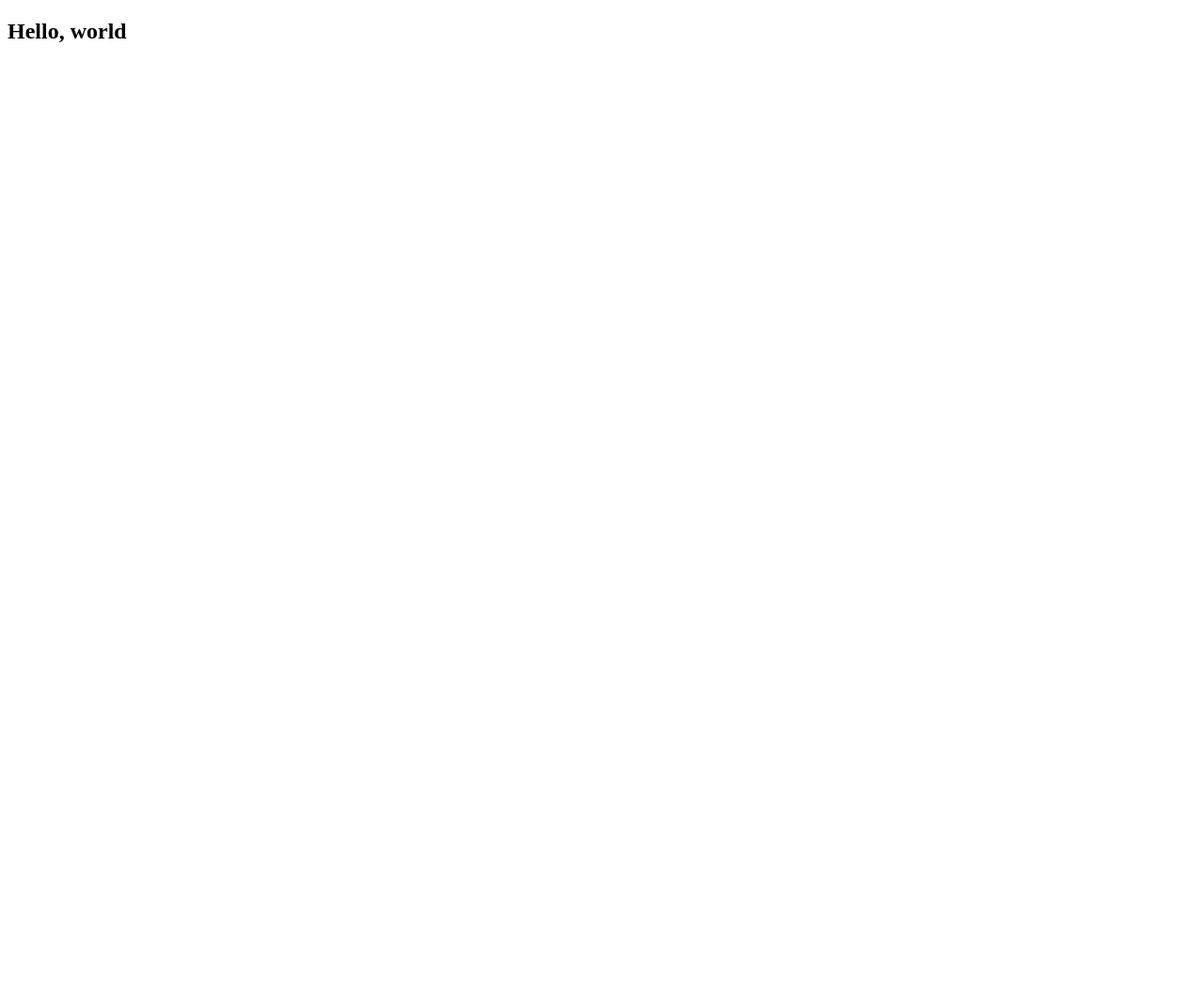
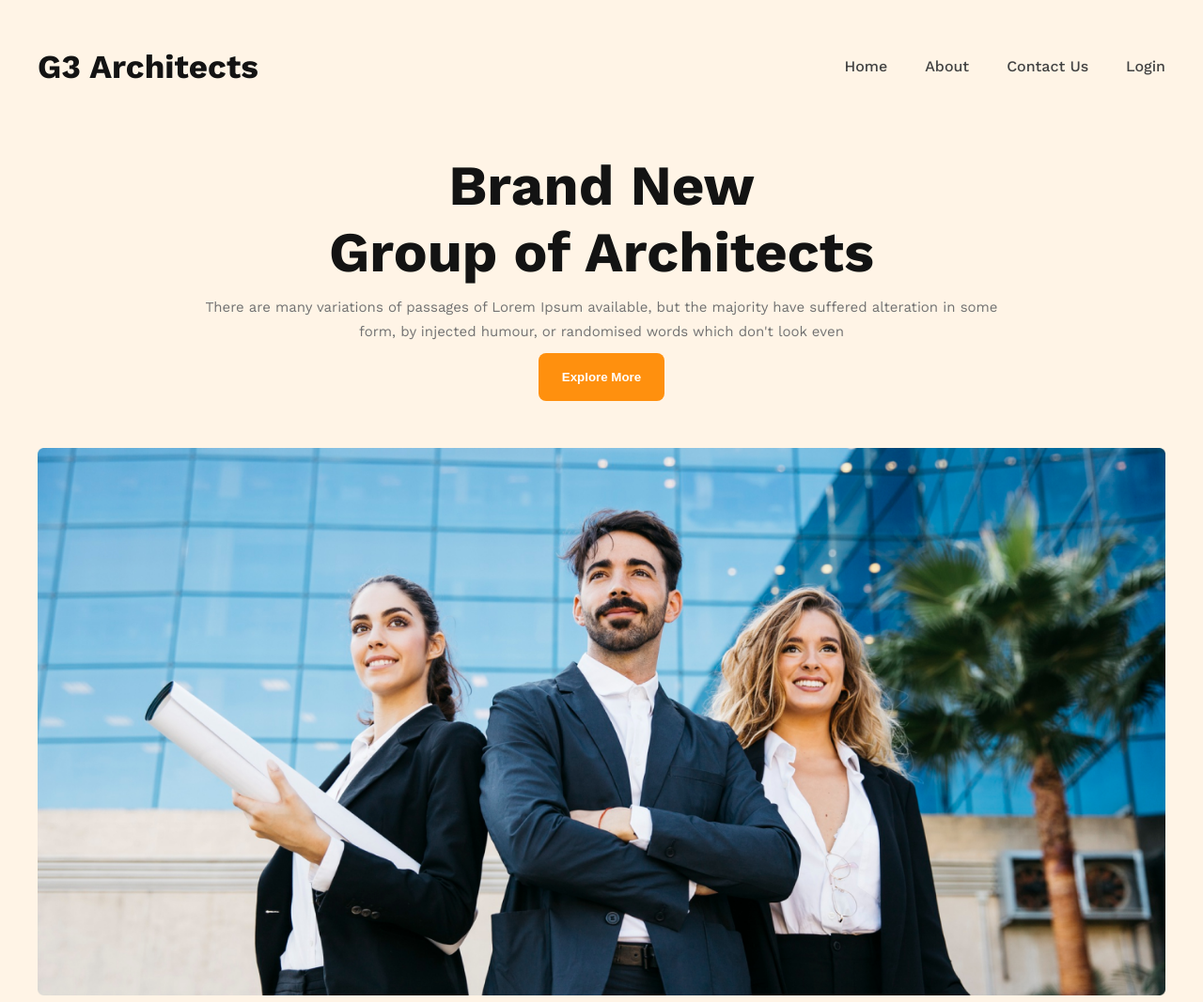
Before and after one commit to nayimHossen/G3-Architects, a plain HTML site: page index.html in a window 1280 px wide. Shown: the whole page at 94% size. Before the commit the page ends 800 px from the top, so only its background shows below. Drawn offline with nearby package versions, Linux system fonts and the light colour scheme.

Commit message:
navbar and banner

```diff
--- a/index.html
+++ b/index.html
@@ -4,9 +4,43 @@
     <meta charset="UTF-8" />
     <meta name="viewport" content="width=device-width, initial-scale=1.0" />
     <title>G3 Architects</title>
+    <!-- font awesome icon -->
+    <script
+      src="https://kit.fontawesome.com/18abb0a46c.js"
+      crossorigin="anonymous"
+    ></script>
+    <!-- font awesome icon -->
     <link rel="stylesheet" href="style.css" />
   </head>
   <body>
-    <h2>Hello, world</h2>
+    <!-- header section start -->
+    <header class="header">
+      <nav class="nav container">
+        <h2 class="logo">G3 Architects</h2>
+        <ul>
+          <li><a href="">Home</a></li>
+          <li><a href="">About</a></li>
+          <li><a href="">Contact Us</a></li>
+          <li><a href="">Login</a></li>
+        </ul>
+      </nav>
+
+      <section class="banner container">
+        <div class="banner-text">
+          <h2>Brand New</h2>
+          <h2>Group of Architects</h2>
+          <p>
+            There are many variations of passages of Lorem Ipsum available, but
+            the majority have suffered alteration in some form, by injected
+            humour, or randomised words which don't look even
+          </p>
+          <button>Explore More</button>
+        </div>
+        <div class="banner-img">
+          <img src="./images/banner.png" alt="" />
+        </div>
+      </section>
+    </header>
+    <!-- header section end -->
   </body>
 </html>
--- a/style.css
+++ b/style.css
@@ -0,0 +1,94 @@
+/* google fonts */
+@import url("https://fonts.googleapis.com/css2?family=Work+Sans:ital,wght@0,300;0,400;0,500;0,600;0,700;0,800;0,900;1,200;1,300;1,400;1,500;1,600;1,700;1,800&display=swap");
+
+/* common css style */
+* {
+  margin: 0;
+  padding: 0;
+}
+
+body {
+  font-family: "Work Sans", sans-serif;
+}
+
+.container {
+  width: 1200px;
+  margin: 0 auto;
+}
+
+/* header style */
+
+.header {
+  padding: 50px 0px;
+  background-color: rgba(255, 144, 14, 0.1);
+}
+
+.nav {
+  display: flex;
+  justify-content: space-between;
+  align-items: center;
+}
+
+.logo {
+  color: #131313;
+  font-size: 35px;
+  font-weight: 700;
+}
+
+.nav ul {
+  display: flex;
+  gap: 40px;
+}
+
+.nav ul li {
+  list-style: none;
+}
+
+.nav ul li a {
+  text-decoration: none;
+  color: #424242;
+  font-size: 16px;
+  font-weight: 500;
+  line-height: 26px;
+}
+
+/* banner style */
+.banner {
+  text-align: center;
+  margin-top: 70px;
+}
+
+.banner-text {
+  width: 862px;
+  margin: 0 auto;
+  margin-bottom: 50px;
+}
+
+.banner-text h2 {
+  color: #131313;
+  text-align: center;
+  font-size: 60px;
+  font-weight: 700;
+}
+
+.banner-text p {
+  color: #727272;
+  font-size: 15px;
+  font-weight: 400;
+  line-height: 26px;
+  margin: 10px 0px;
+}
+
+.banner-text button {
+  border-radius: 8px;
+  background: #ff900e;
+  border: 0;
+  padding: 18px 25px;
+  color: white;
+  font-weight: bold;
+  cursor: pointer;
+}
+
+.banner-img img {
+  width: 100%;
+}
```
